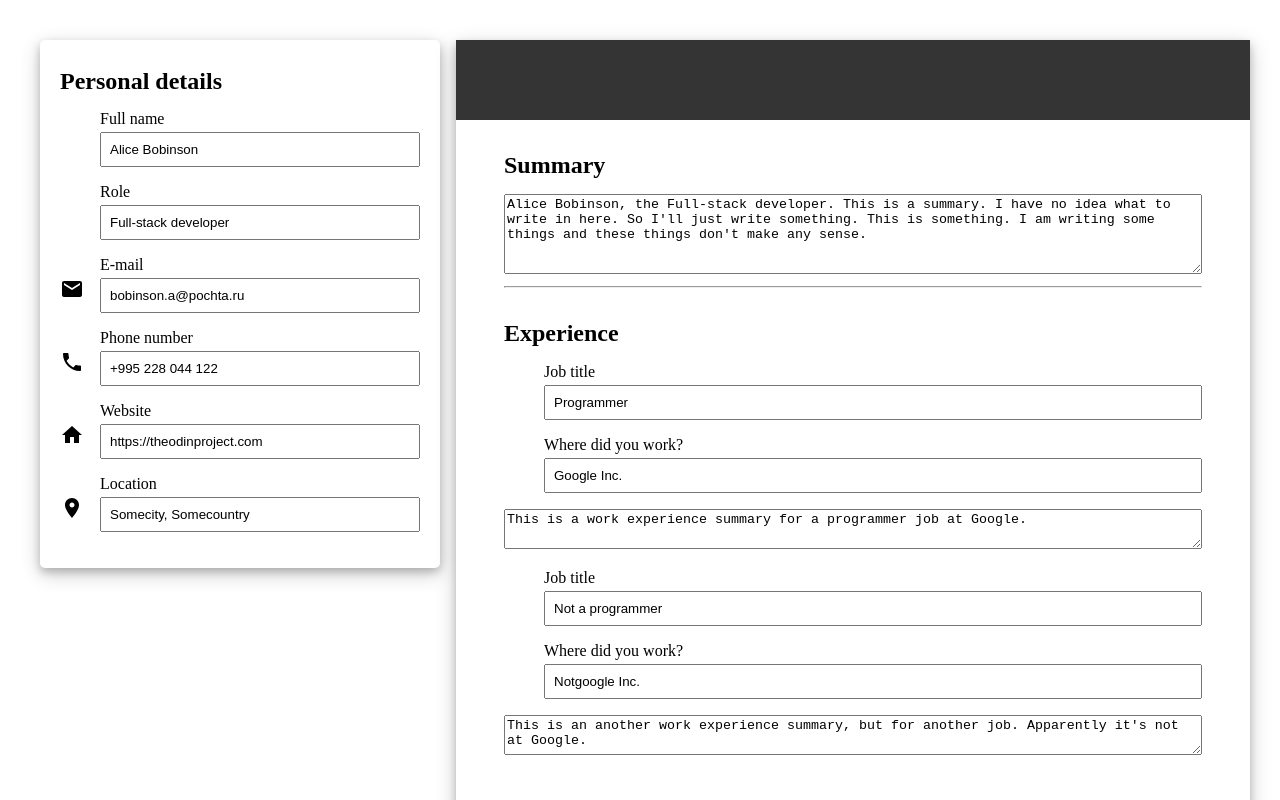
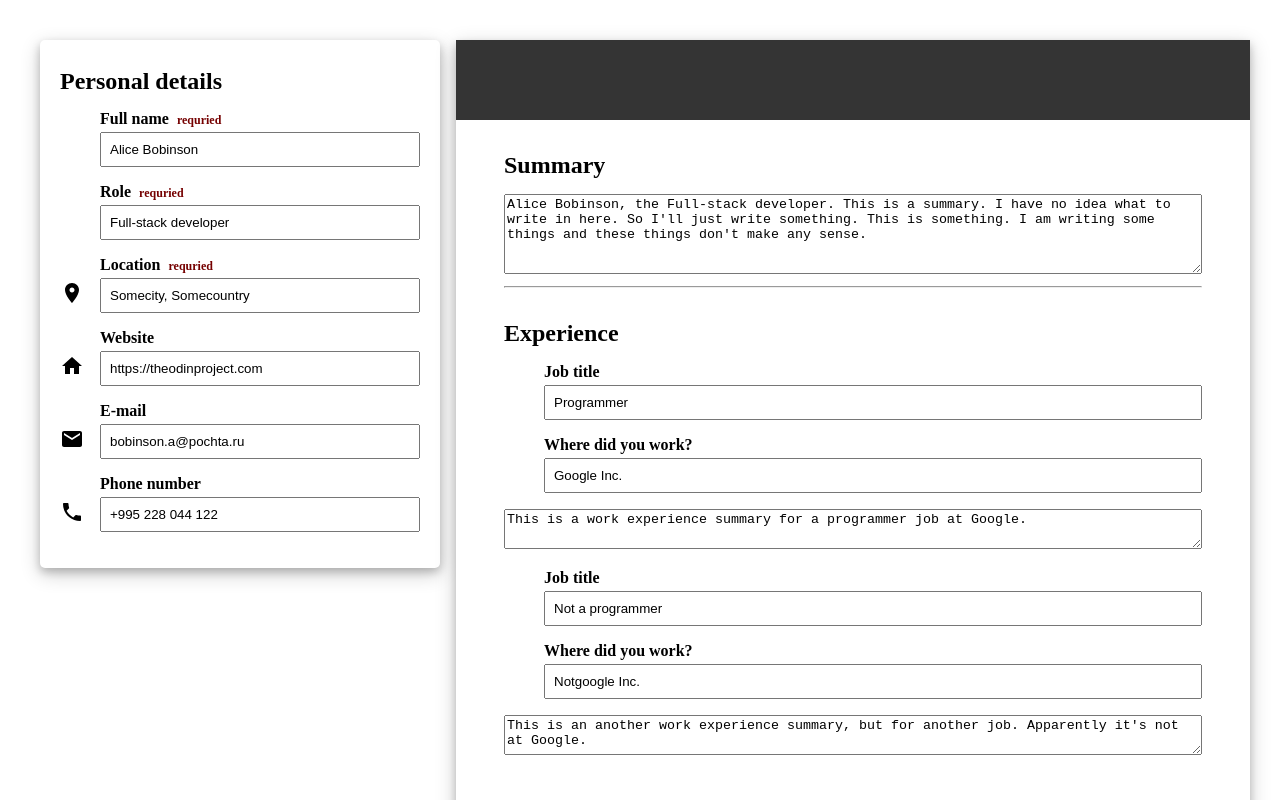
Before and after one commit to utkabulka/cv-application, a React (Vite) app: page / in a window 1280 px wide. Shown: the top 800 px of the page. Built offline with nearby package versions, Linux system fonts and the light colour scheme; the HTML template or start-up script is replaced by a standard one.

Commit message:
required label on inputfield

```diff
--- a/src/App.jsx
+++ b/src/App.jsx
@@ -9,7 +9,6 @@ import Footer from './components/Footer'
 import Header from './components/Header'
 import InputField from './components/InputField'
 import TextArea from './components/TextArea'
-import * as Colors from './constants/Colors'
 import DefaultData from './constants/DefaultData'
 import * as Keys from './constants/Keys'
 import './styles/App.css'
@@ -55,18 +54,40 @@ function App() {
               <Header text='Personal details' />
               <InputField
                 label='Full name'
+                placeholder={`What's your name?`}
+                isRequired={true}
                 name={Keys.FULL_NAME}
                 value={personalInformation[Keys.FULL_NAME]}
                 onChange={handlePersonalInformationChange}
               />
               <InputField
                 label='Role'
+                placeholder={`What is your desired role?`}
+                isRequired={true}
                 name={Keys.ROLE}
                 value={personalInformation[Keys.ROLE]}
                 onChange={handlePersonalInformationChange}
               />
               <InputField
+                label='Location'
+                placeholder={`Where do you live?`}
+                isRequired={true}
+                name={Keys.LOCATION}
+                icon={RoomIcon}
+                value={personalInformation[Keys.LOCATION]}
+                onChange={handlePersonalInformationChange}
+              />
+              <InputField
+                label='Website'
+                placeholder={`Your website, if you have one`}
+                name={Keys.WEBSITE}
+                icon={HomeIcon}
+                value={personalInformation[Keys.WEBSITE]}
+                onChange={handlePersonalInformationChange}
+              />
+              <InputField
                 label='E-mail'
+                placeholder={`Your e-mail`}
                 name={Keys.EMAIL}
                 icon={EmailIcon}
                 value={personalInformation[Keys.EMAIL]}
@@ -74,23 +95,10 @@ function App() {
               />
               <InputField
                 label='Phone number'
+                placeholder={`Your phone number`}
                 name={Keys.PHONE_NUMBER}
                 icon={PhoneIcon}
                 value={personalInformation[Keys.PHONE_NUMBER]}
-                onChange={handlePersonalInformationChange}
-              />
-              <InputField
-                label='Website'
-                name={Keys.WEBSITE}
-                icon={HomeIcon}
-                value={personalInformation[Keys.WEBSITE]}
-                onChange={handlePersonalInformationChange}
-              />
-              <InputField
-                label='Location'
-                name={Keys.LOCATION}
-                icon={RoomIcon}
-                value={personalInformation[Keys.LOCATION]}
                 onChange={handlePersonalInformationChange}
               />
             </div>
--- a/src/components/InputField.jsx
+++ b/src/components/InputField.jsx
@@ -4,6 +4,8 @@ import '../styles/InputField.css'
 
 function InputField({
   label = 'Input field label',
+  isRequired = false,
+  placeholder = null,
   name = '',
   value = '',
   icon = null,
@@ -15,10 +17,10 @@ function InputField({
         {icon != null ? <SvgIcon component={icon} /> : null}
       </div>
       <div className='input-field-wrapper'>
-        <div>{label}</div>
+        <div>{label}{isRequired ? <span className='required'>requried</span> : ''}</div>
         <input
-          placeholder={label}
-          title={label}
+          placeholder={placeholder == null ? label : placeholder}
+          title={placeholder == null ? label : placeholder}
           name={name}
           value={value}
           onChange={onChange}
@@ -29,6 +31,8 @@ function InputField({
 }
 InputField.propTypes = {
   label: PropTypes.string.isRequired,
+  isRequired: PropTypes.bool,
+  placeholder: PropTypes.string,
   name: PropTypes.string,
   value: PropTypes.string,
   icon: PropTypes.object,
--- a/src/styles/InputField.css
+++ b/src/styles/InputField.css
@@ -1,7 +1,9 @@
-p {
-  padding: 0;
-  margin: 0;
-  text-align: left;
+.icon-wrapper {
+  display: flex;
+  justify-content: left;
+  flex: 0 0 auto;
+  min-width: 40px;
+  padding-bottom: 8px;
 }
 
 input {
@@ -11,14 +13,6 @@ input {
 
 input::placeholder {
   color: #00000069;
-}
-
-.icon-wrapper {
-  display: flex;
-  justify-content: left;
-  flex: 0 0 auto;
-  min-width: 40px;
-  padding-bottom: 12px;
 }
 
 .input-field {
@@ -32,8 +26,15 @@ input::placeholder {
 .input-field-wrapper {
   display: flex;
   flex-direction: column;
+  flex: 1;
+  gap: 4px;
   align-items: left;
   text-align: left;
-  flex: 1;
-  gap: 4px;
+  font-weight: 600;
 }
+
+.required {
+  margin-left: 8px;
+  font-size: 12px;
+  color: #750000;
+}
```
